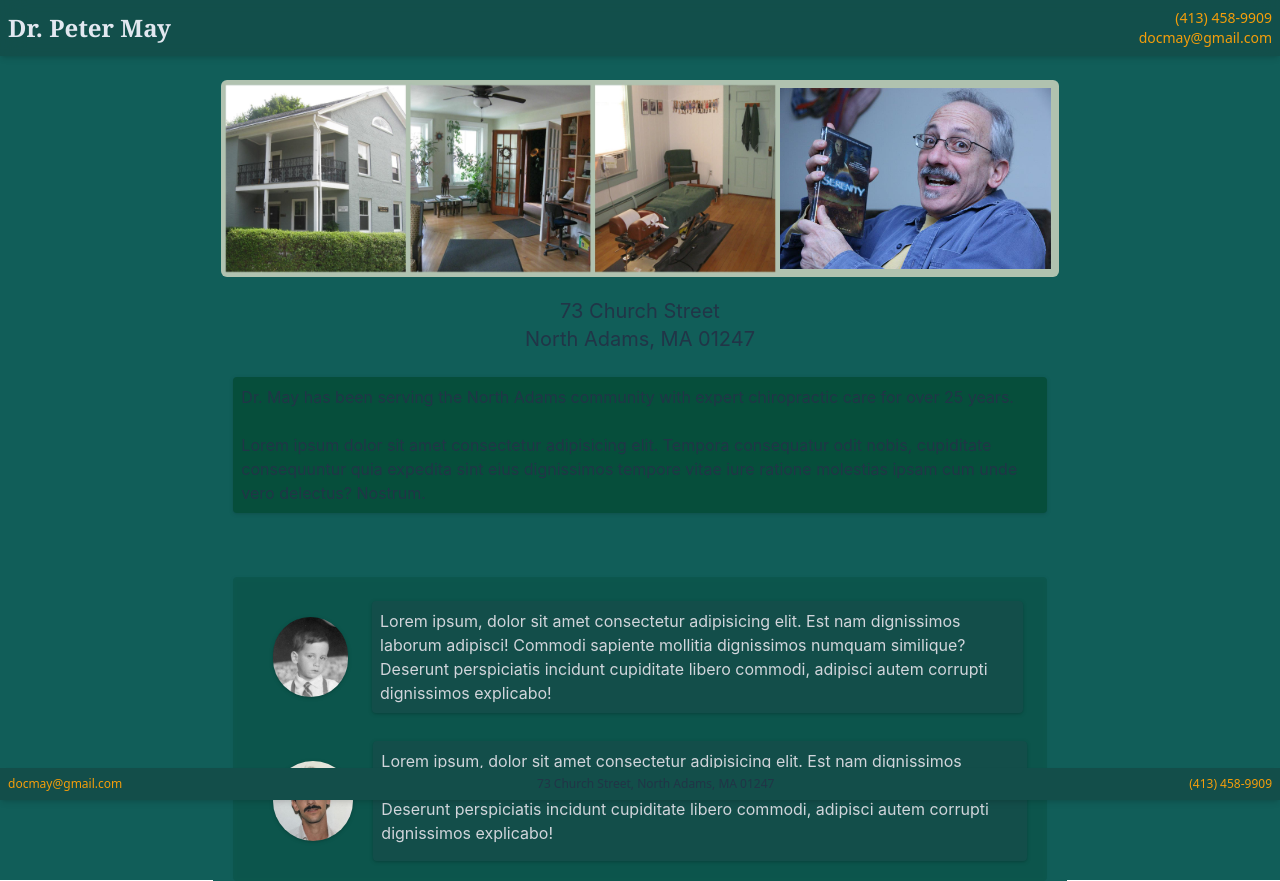
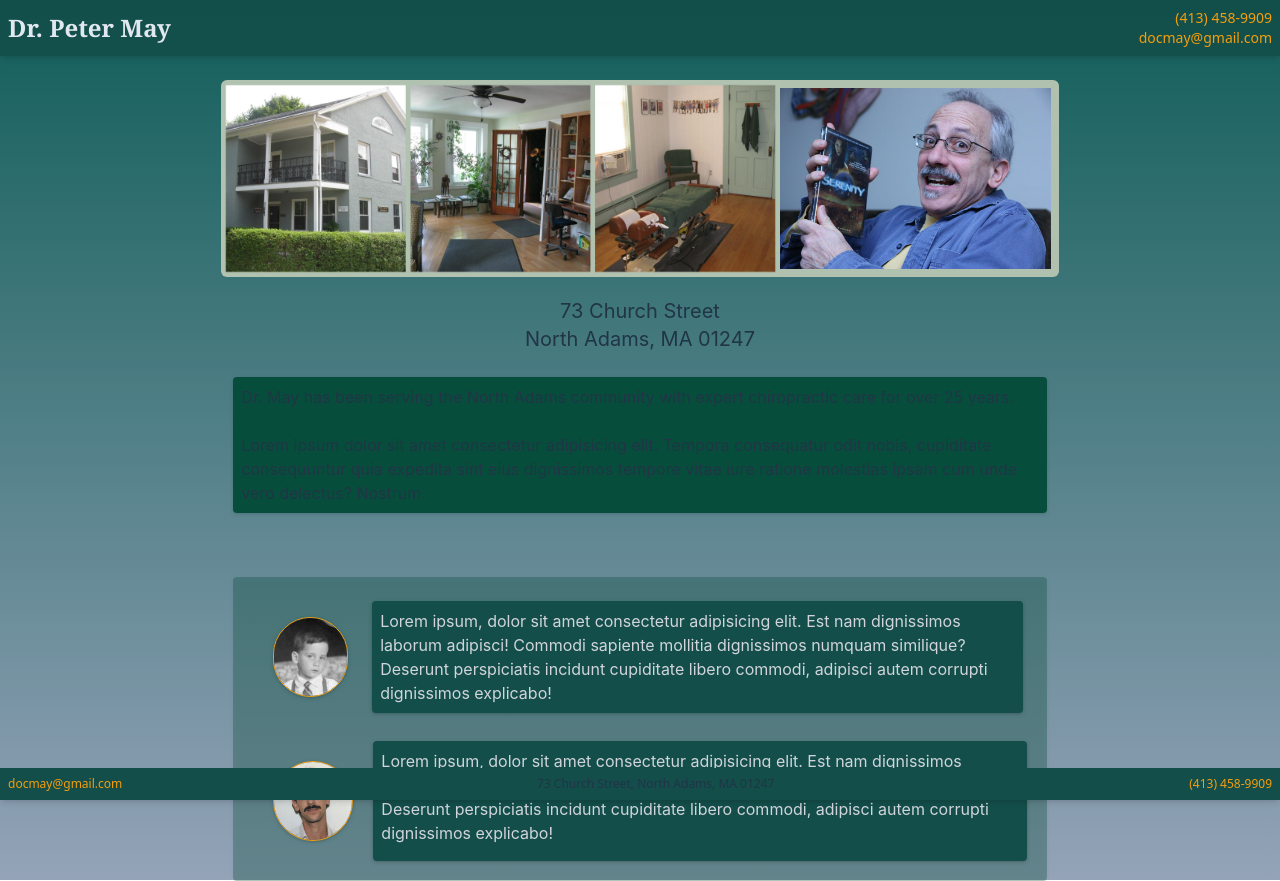
Before and after one commit to maxmay94/dr_may, a React (Vite) app: page / in a window 1280 px wide. Built offline with nearby package versions, Linux system fonts and the light colour scheme.

Commit message:
add gradient

```diff
--- a/index.html
+++ b/index.html
@@ -10,7 +10,7 @@
     />
     <title>Dr. Peter May - Chiropractic Care</title>
   </head>
-  <body class="bg-teal-800">
+  <body class="bg-gradient-to-b from-teal-800 to-slate-400">
     <div id="root"></div>
     <script type="module" src="/src/main.jsx"></script>
   </body>
--- a/src/pages/Landing/Landing.jsx
+++ b/src/pages/Landing/Landing.jsx
@@ -1,8 +1,8 @@
 
 const Landing = () => {
   return (
-    <main className="relative h-screen bg-teal-800 ">
-      <div className="lg:w-2/3 mx-auto bg-teal-800 ">
+    <main className="relative h-screen">
+      <div className="lg:w-2/3 mx-auto ">
 
         <div className="flex m-2 mt-20 ">
           <img className="w-2/3 rounded-l-md" src="/src/images/office_cover_photo.jpeg" alt="office"/>
@@ -27,7 +27,7 @@ const Landing = () => {
         <div className="m-5 bg-emerald-900/30 p-5 rounded drop-shadow">
 
           <div className="flex ">
-            <img className="rounded-full m-5 w-20 h-20 drop-shadow hover:animate-spin" src="/src/images/baby_dad_head.jpeg" alt="baby_dad_head"/>
+            <img className="rounded-full border border-amber-500 m-5 w-20 h-20 drop-shadow hover:animate-spin" src="/src/images/baby_dad_head.jpeg" alt="baby_dad_head"/>
             <div className="bg-teal-900 text-gray-300 m-1 p-2 drop-shadow rounded">
               Lorem ipsum, dolor sit amet consectetur adipisicing elit. Est nam dignissimos laborum adipisci! Commodi sapiente mollitia dignissimos numquam similique? Deserunt perspiciatis incidunt cupiditate libero commodi, adipisci autem corrupti dignissimos explicabo!
             </div>
@@ -36,7 +36,7 @@ const Landing = () => {
           <br />
 
           <div className="flex ">
-            <img className="rounded-full m-5 w-20 h-20 drop-shadow hover:animate-spin" src="/src/images/dad_headshot.jpeg" alt="normal_dad_head"/>
+            <img className="rounded-full border border-amber-500  m-5 w-20 h-20 drop-shadow hover:animate-spin" src="/src/images/dad_headshot.jpeg" alt="normal_dad_head"/>
             <div className="bg-teal-900 text-gray-300 m-0 p-2 drop-shadow rounded">
               Lorem ipsum, dolor sit amet consectetur adipisicing elit. Est nam dignissimos laborum adipisci! Commodi sapiente mollitia dignissimos numquam similique? Deserunt perspiciatis incidunt cupiditate libero commodi, adipisci autem corrupti dignissimos explicabo!
             </div>
```
